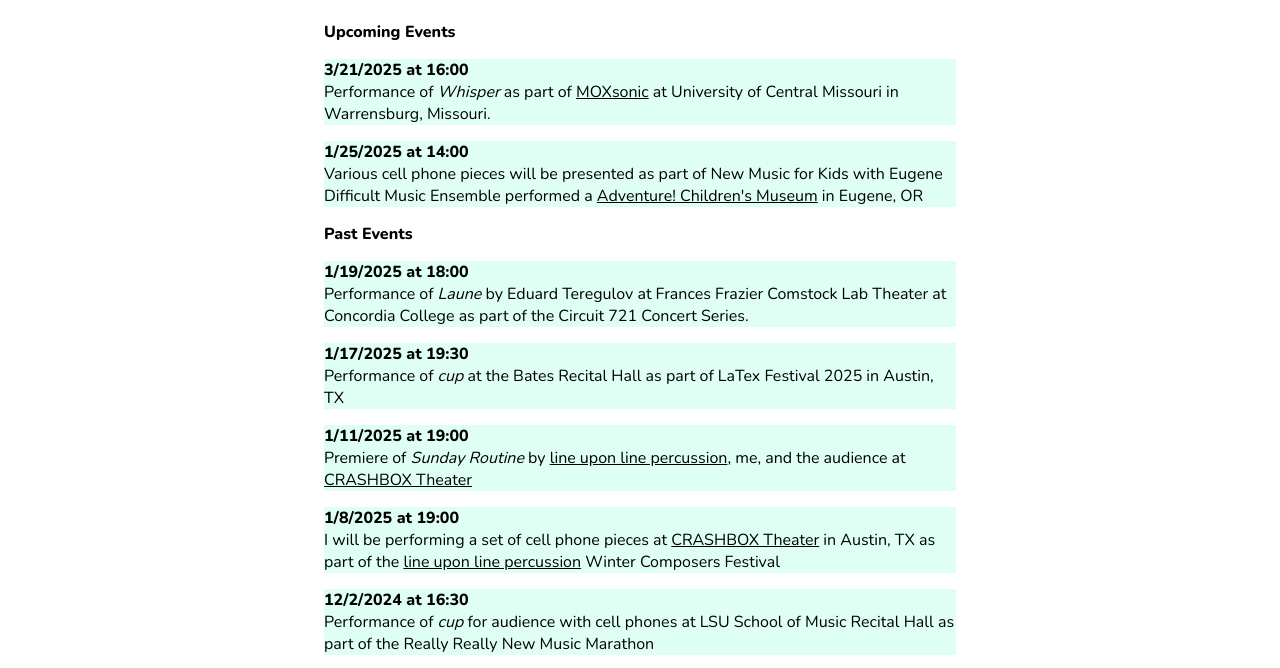
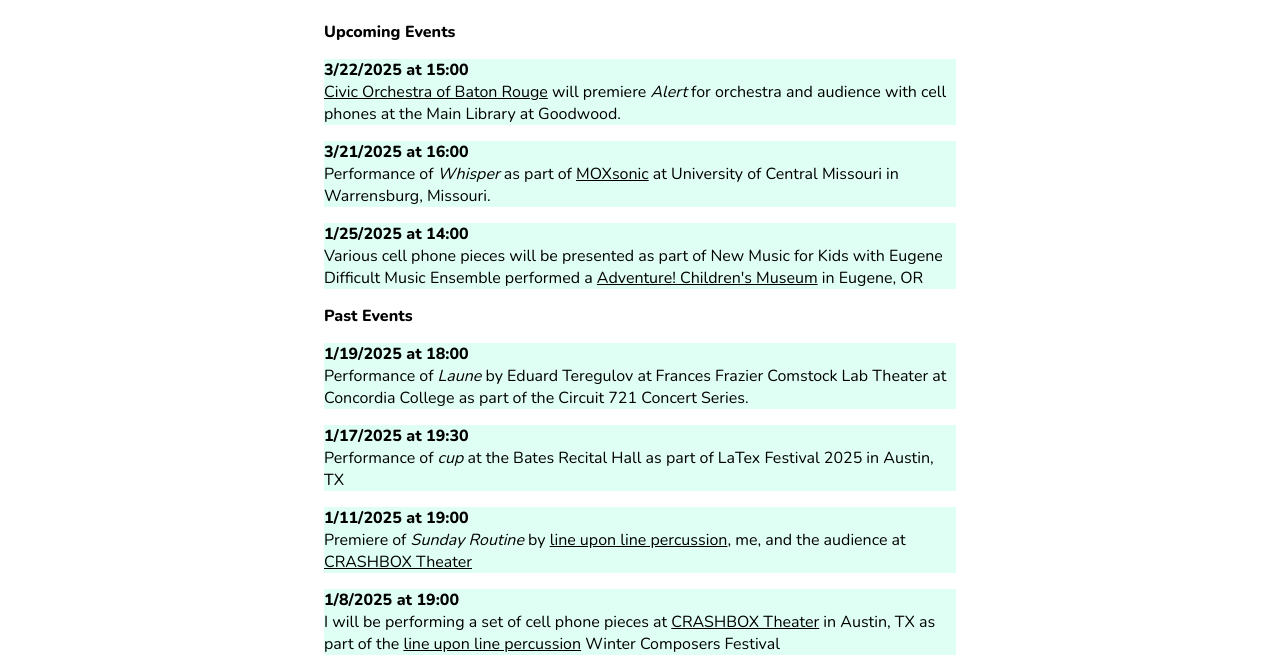
Before and after one commit to tmnash4/treyaNash, a plain HTML site: page calendar.html in a window 1280 px wide. Shown: the part 132-800 px from the top of the page. Drawn offline with nearby package versions, Linux system fonts and the light colour scheme.

Commit message:
Update calendar.html

```diff
--- a/calendar.html
+++ b/calendar.html
@@ -98,6 +98,9 @@
 // let entry = new Entry(new Date(2025, 3, 2), "18:30", "concert", "place", "<i>A Piece</i>", "this ensemble", "the performers")
 // entry.div.innerHTML = ("<b>" + entry.date.toLocaleDateString() + "</b>" + "<br>"+ entry.piece + " will be performed at the " + entry.event + " at " + entry.venue)
 // entry.addEventToDOM()
+let btrciv = new Entry(new Date(2025, 2, 22), "15:00", "", "Main Library at Goodwood", "<i>Alert</i>", "<a href=https://sites.google.com/civicorchestrabr.org/civicorchbr/concerts>Civic Orchestra of Baton Rouge</a>")
+btrciv.div.innerHTML = `<b>${btrciv.date.toLocaleDateString()} at ${btrciv.eventTime}</b><br> ${btrciv.ensemble} will premiere ${btrciv.piece} for orchestra and audience with cell phones at the ${btrciv.venue}.`
+btrciv.addEventToDOM()
 
 let mox = new Entry(new Date(2025, 2, 21), "16:00", "<a href=https://moxsonic.org/>MOXsonic</a>", "University of Central Missouri in Warrensburg, Missouri", "<i>Whisper</i>")
 mox.div.innerHTML = `<b>${mox.date.toLocaleDateString()} at ${mox.eventTime}</b><br> Performance of ${mox.piece} as part of ${mox.event} at ${mox.venue}.`
```
